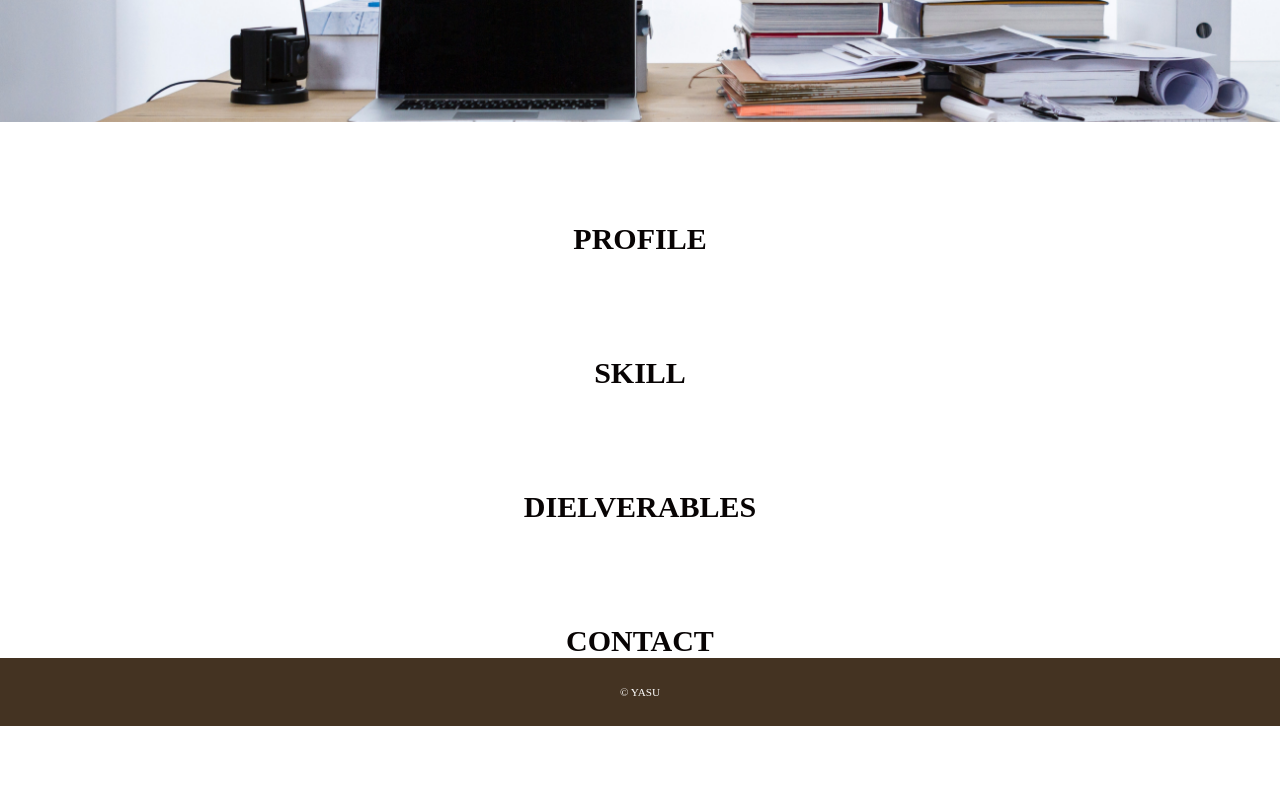
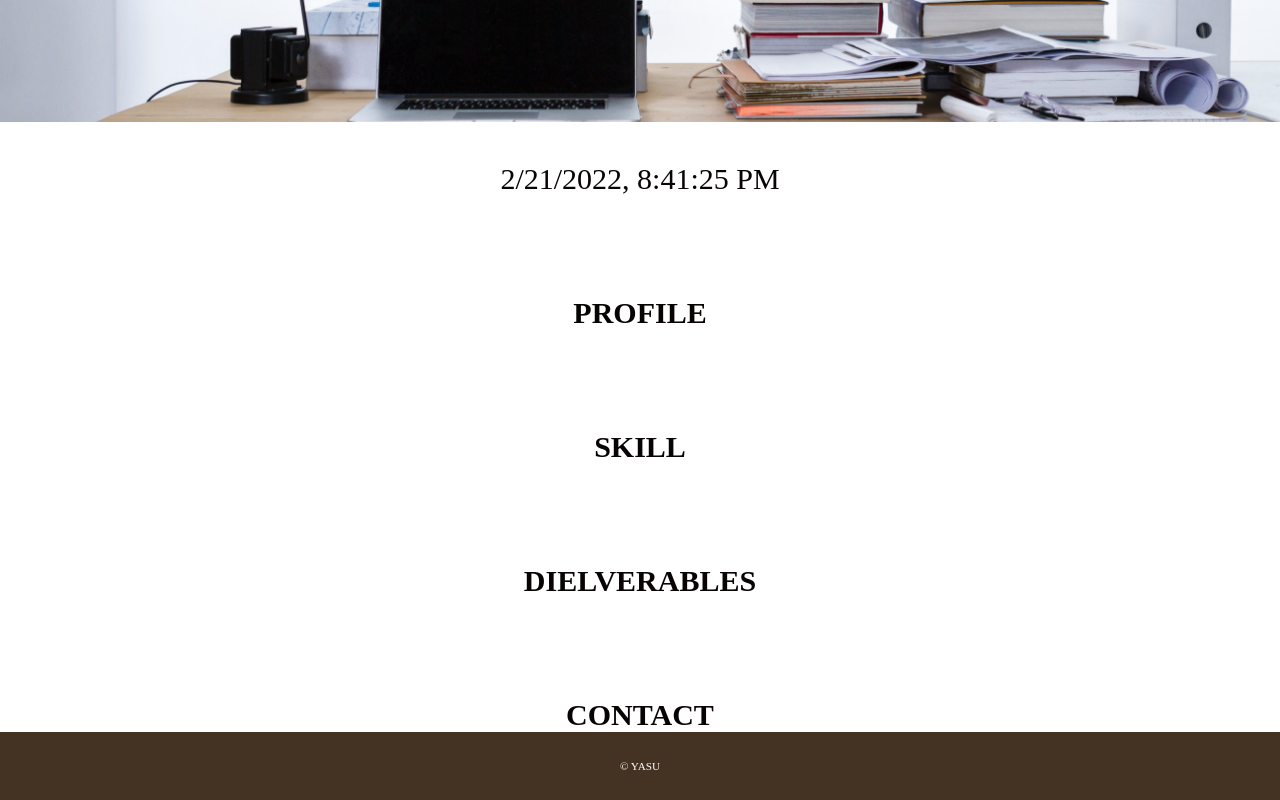
Before and after one commit to iyassen/mypfs, a website: page index.html in a window 1280 px wide. Shown: the part 678-1478 px from the top of the page. Before the commit the page ends 1404 px from the top, so only its background shows below. Drawn offline with Linux system fonts and the light colour scheme; some packages are replaced by stand-ins of ours; files whose address does not match are found by name.

Commit message:
Update index.html

```diff
--- a/index.html
+++ b/index.html
@@ -18,7 +18,7 @@
         <a class="button" href="#contact">CONTACT</a>
       </div>
     <div id="middle" class="bg">
-    <script src="images/script/main.js"></script>
+    <script src="image/script/main.js"></script>
     <h1 id="profile">PROFILE</h1>
     <h1 id="skill">SKILL</h1>
     <h1 id="dielverables">DIELVERABLES</h1>
```
